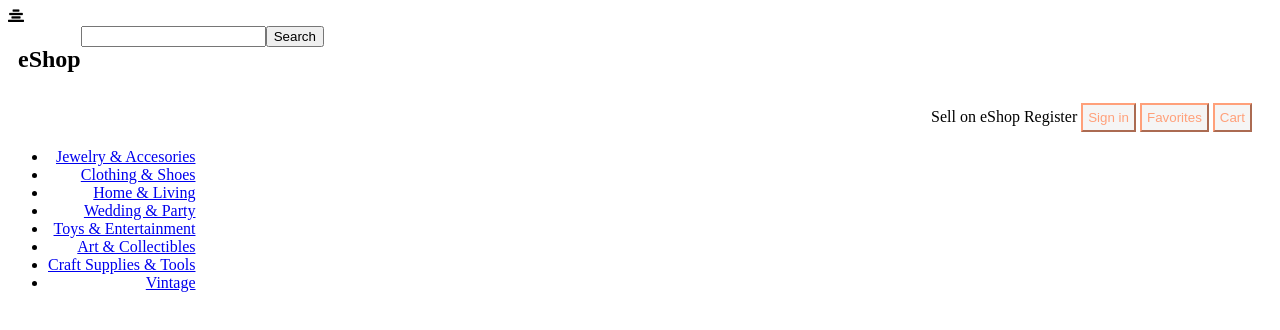
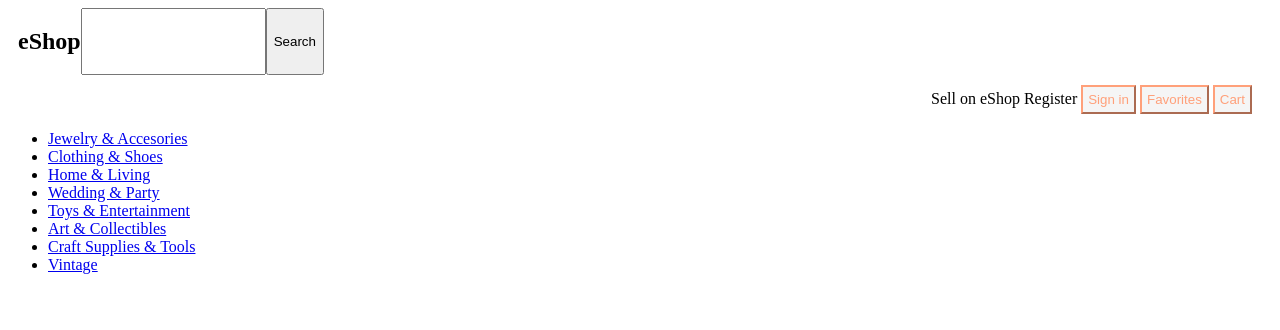
Before and after one commit to poxadax/eShop, a website: page index.html in a window 1280 px wide. Drawn offline with Linux system fonts and the light colour scheme.

Commit message:
Corrections made

```diff
--- a/css/styles.css
+++ b/css/styles.css
@@ -1,11 +1,12 @@
 * {
     box-sizing: border-box;
+    --basicColor: lightsalmon;
 }
 
 .categories {
     width: 100%;
-    text-align: right;
     display: flex;
+    float: left;
 
 }
 
@@ -29,8 +30,8 @@
 }
 
 .navTop button {
-    border-color: lightsalmon;
-    color: lightsalmon;
+    border-color: var(--basicColor);
+    color: var(--basicColor);
     padding: 5px 5px;
     background-color: whitesmoke;
 }
--- a/index.html
+++ b/index.html
@@ -10,12 +10,11 @@
     <link rel="stylesheet" href="node_modules/font-awesome/css/font-awesome.min.css">
 </head>
 <body>
-        <i class="fa fa-align-center"></i>
     <header>
         <div class="search">
-            <div><h2>eShop</h2></div>
-            <div><input type="text"></div>
-            <div><button type="button" name="button">Search</button></div>
+            <h2>eShop</h2>
+            <input type="text">
+            <button type="button" name="">Search</button>
         </div>
 
         <nav class="navTop">
```
